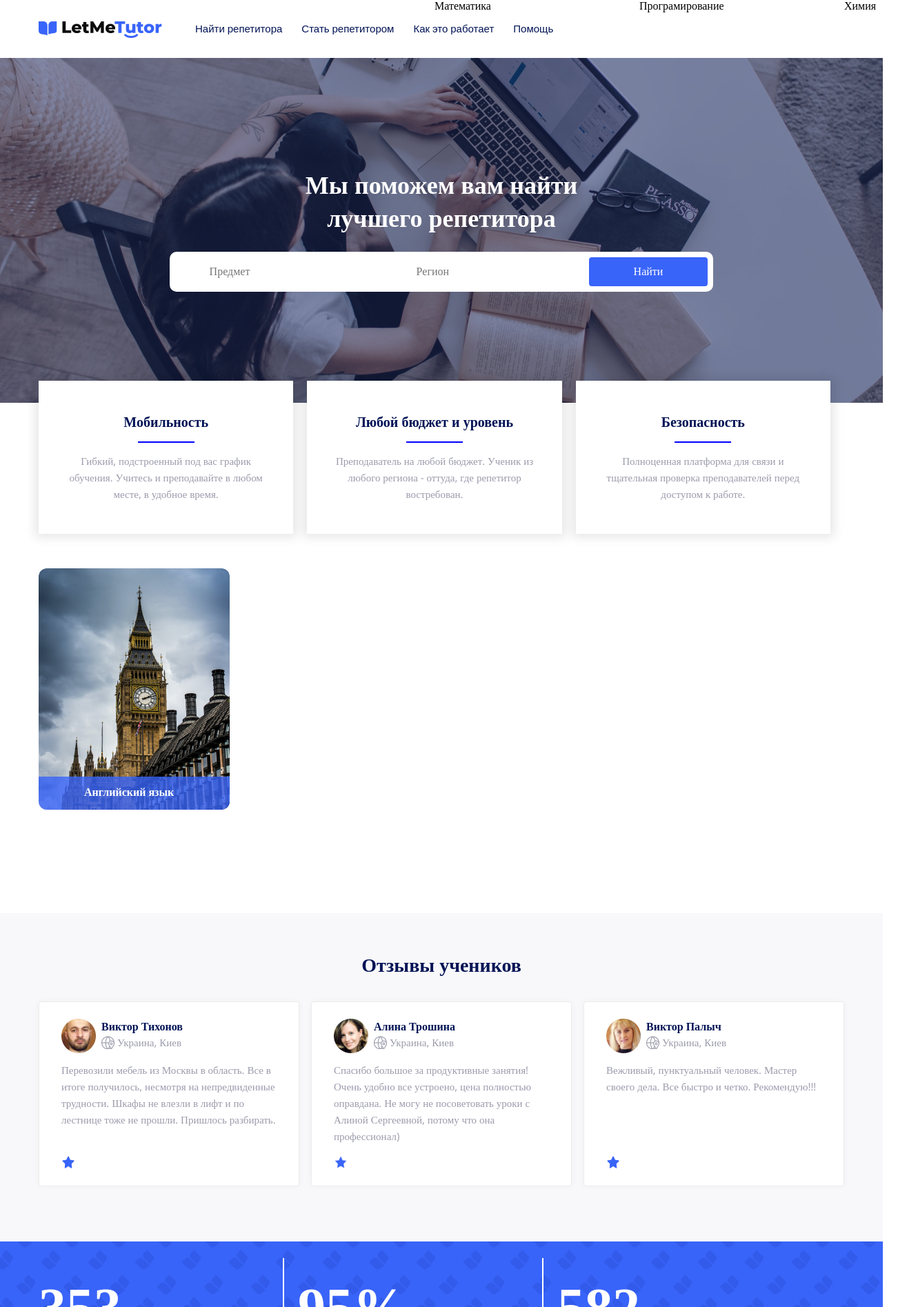
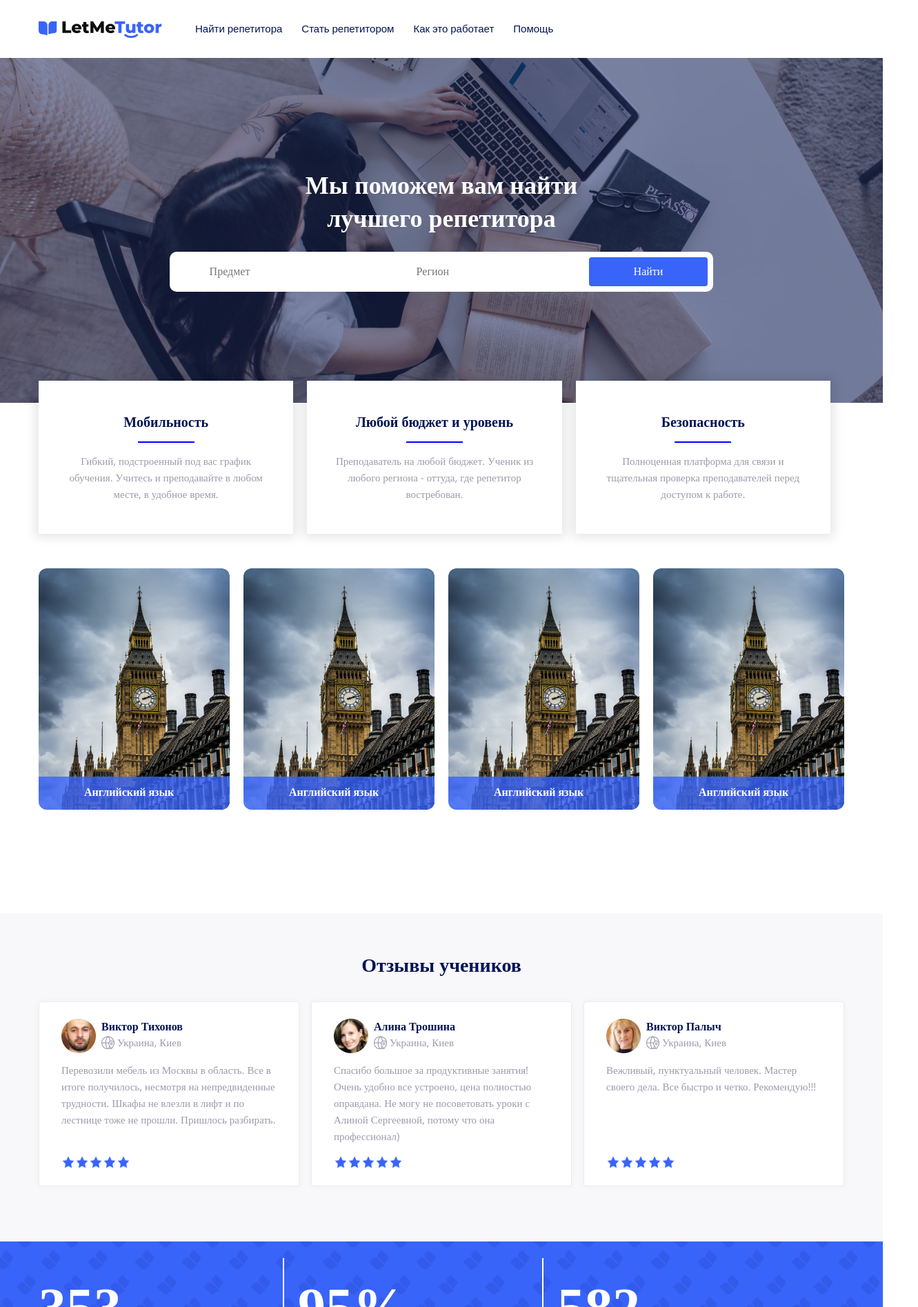
Before and after one commit to rykon97/HTML, a plain HTML site: page index.html in a window 1280 px wide. Shown: the top 1895 px of the page at 69% size, 1331 px wide, since content can reach past the window. Drawn offline with nearby package versions, Linux system fonts and the light colour scheme; a web font is replaced by a local one.

Commit message:
корректировки дз

```diff
--- a/index.html
+++ b/index.html
@@ -45,9 +45,54 @@
             Полноценная платформа для связи и тщательная проверка преподавателей перед доступом к работе.
         </div>
     </div>
- <div class="container__subject">
+
     <div class="subjects">
         <div class="wrapper">
+            <div class="example">
+                <div class="overflow">
+                    <div class="subjects__container">
+                        <div class="title">
+                            Английский язык
+                        </div>
+                        <div class="text">
+                            1200 репетиторов готовы Вам
+                            помочь!
+                        </div>
+                        <div class="links__button"><a class="button" href="#">Найти репетитора</a></div>
+                    </div>
+                </div>
+            </div>
+
+            <div class="example">
+                <div class="overflow">
+                    <div class="subjects__container">
+                        <div class="title">
+                            Английский язык
+                        </div>
+                        <div class="text">
+                            1200 репетиторов готовы Вам
+                            помочь!
+                        </div>
+                        <div class="links__button"><a class="button" href="#">Найти репетитора</a></div>
+                    </div>
+                </div>
+            </div>
+
+            <div class="example">
+                <div class="overflow">
+                    <div class="subjects__container">
+                        <div class="title">
+                            Английский язык
+                        </div>
+                        <div class="text">
+                            1200 репетиторов готовы Вам
+                            помочь!
+                        </div>
+                        <div class="links__button"><a class="button" href="#">Найти репетитора</a></div>
+                    </div>
+                </div>
+            </div>
+
             <div class="example">
                 <div class="overflow">
                     <div class="subjects__container">
@@ -65,63 +110,6 @@
         </div>
     </div>
 
-    <div class="subjects">
-        <div class="wrapper">
-            <div class="example2">
-                <div class="overflow">
-                    <div class="subjects__container">
-                        <div class="title">
-                            Математика
-                        </div>
-                        <div class="text">
-                            1200 репетиторов готовы Вам
-                            помочь!
-                        </div>
-                        <div class="links__button"><a class="button" href="#">Найти репетитора</a></div>
-                    </div>
-                </div>
-            </div>
-        </div>
-    </div>
-
-    <div class="subjects">
-        <div class="wrapper">
-            <div class="example3">
-                <div class="overflow">
-                    <div class="subjects__container">
-                        <div class="title">
-                            Програмирование
-                        </div>
-                        <div class="text">
-                            1200 репетиторов готовы Вам
-                            помочь!
-                        </div>
-                        <div class="links__button"><a class="button" href="#">Найти репетитора</a></div>
-                    </div>
-                </div>
-            </div>
-        </div>
-    </div>
-
-    <div class="subjects">
-        <div class="wrapper">
-            <div class="example4">
-                <div class="overflow">
-                    <div class="subjects__container">
-                        <div class="title">
-                           Химия
-                        </div>
-                        <div class="text">
-                            1200 репетиторов готовы Вам
-                            помочь!
-                        </div>
-                        <div class="links__button"><a class="button" href="#">Найти репетитора</a></div>
-                    </div>
-                </div>
-            </div>
-        </div>
-    </div>
- </div>
     <div class="reviews">
         <h2 class="reviews__heading">Отзывы учеников</h2>
         <div class="reviews__container">
@@ -134,12 +122,13 @@
                     </div>
                 </div>
                     <div class="reviews__text">Перевозили мебель из Москвы в область. Все в итоге получилось, несмотря на непредвиденные трудности. Шкафы не влезли в лифт и по лестнице тоже не прошли. Пришлось разбирать.</div>
-                   <div class="cou"></div>
+                    <div class="couteiner__stars">
                         <div class="reviews__stars"></div>
                         <div class="reviews__stars"></div>
                         <div class="reviews__stars"></div>
                         <div class="reviews__stars"></div>
                         <div class="reviews__stars"></div>
+                    </div>
             </div>
 
             <div class="reviews__review">
@@ -151,7 +140,13 @@
                     </div>
                 </div>
                     <div class="reviews__text">Спасибо большое за продуктивные занятия! Очень удобно все устроено, цена полностью оправдана. Не могу не посоветовать уроки с Алиной Сергеевной, потому что она профессионал)</div>
+                    <div class="couteiner__stars">
                         <div class="reviews__stars"></div>
+                        <div class="reviews__stars"></div>
+                        <div class="reviews__stars"></div>
+                        <div class="reviews__stars"></div>
+                        <div class="reviews__stars"></div>
+                    </div>
             </div>
 
             <div class="reviews__review">
--- a/style.css
+++ b/style.css
@@ -235,7 +235,7 @@ input[type="text"]:focus {
     color: #9B9BAC;
     margin-bottom: 36px;
 }
-.reviews__stars {
+.couteiner__stars {
     position: absolute;
     bottom: 24px;
     left: 32px;
@@ -246,9 +246,6 @@ input[type="text"]:focus {
     max-width: 1168px;
     margin: 0 auto 0 auto;
     justify-content: space-between;
-}
-.container__subject .wrapper{
-    width:unset;
 }
 .subjects {
     padding: 50px 0;
@@ -326,8 +323,6 @@ input[type="text"]:focus {
     background-image: url('./img/pattern.svg');
     padding: 24px 0;
     background-size: 68px;
-
-
 }
 .statistics .wrapper {
     display: flex;
@@ -354,7 +349,6 @@ input[type="text"]:focus {
 .statistics__about {
     font-size: 16px;
     line-height: 20px;
-
 }
 .reviews__stars {
     background-image: url(./img/star.png);
@@ -365,6 +359,11 @@ input[type="text"]:focus {
 }
 .couteiner__stars {
     display: flex;
+}
+
+.subjects .wrapper {
+    display: flex;
+    justify-content: space-between;
 }
 /*
     border - рамка
```
Lines whose indentation alone changed are shown as unchanged.
